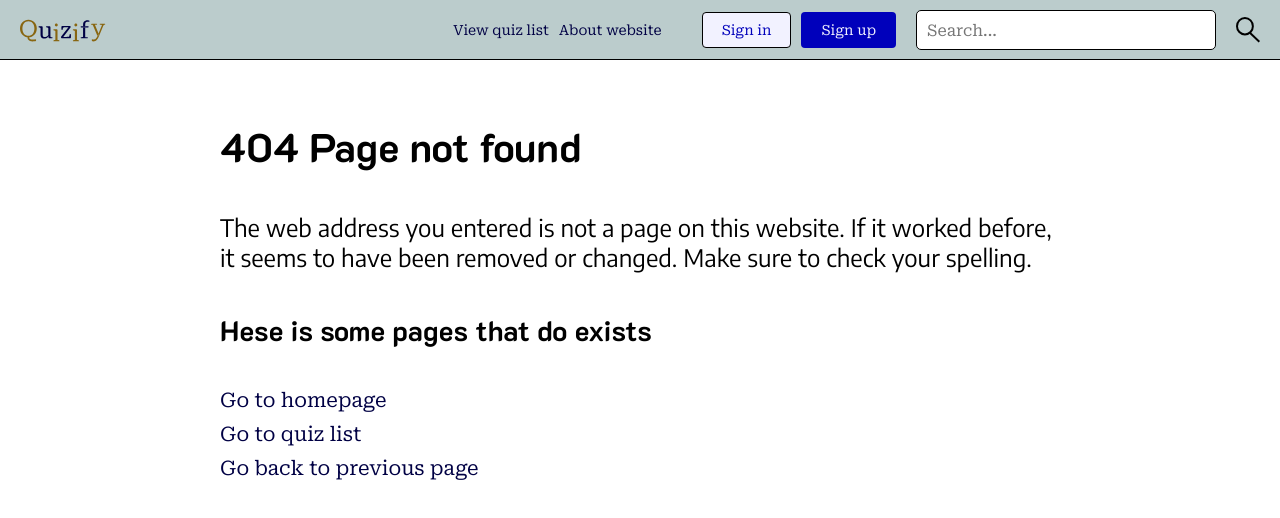
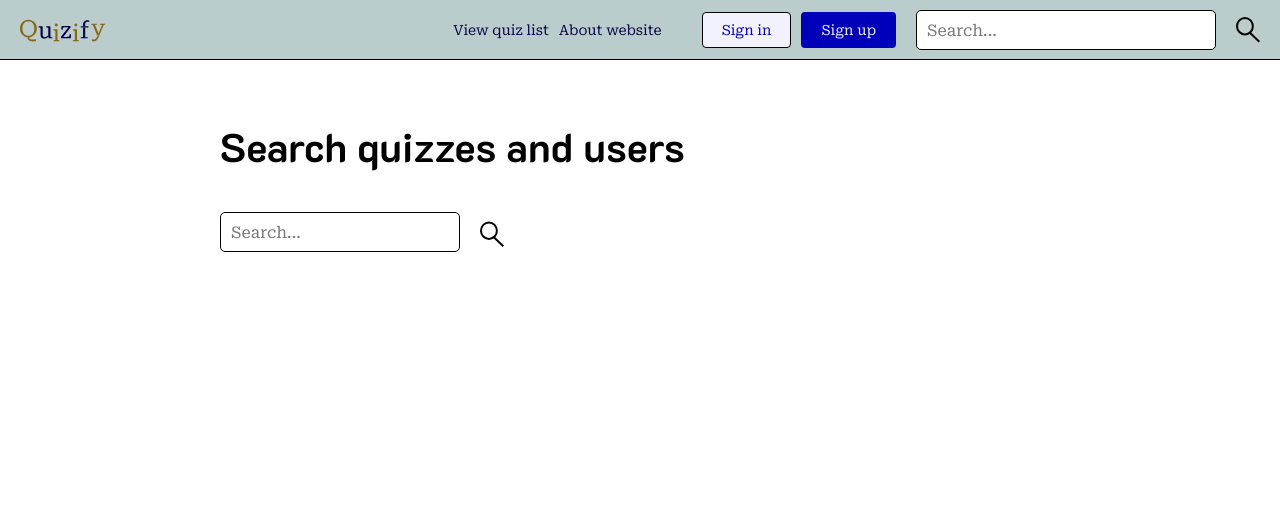
Before and after one commit to Laufox/quizify, a React (Vite) app: page /search in a window 1280 px wide. Shown: the top 518 px of the page. Built offline with nearby package versions, Linux system fonts and the light colour scheme; no server answers.

Commit message:
Sets up framwork for search page

```diff
--- a/src/App.tsx
+++ b/src/App.tsx
@@ -56,7 +56,7 @@ function App() {
                     <Route path='/profile/:uid' element={<ProfilePage />} />
                     <Route path='/updateprofile/:uid' element={<UpdateProfilePage />} />
 
-                    <Route path='/search/:query' element={<SearchPage />} />
+                    <Route path='/search' element={<SearchPage />} />
                 </Routes>
             </div>
         </div>
--- a/src/components/Navigation.tsx
+++ b/src/components/Navigation.tsx
@@ -66,7 +66,7 @@ const Navigaion = () => {
         // Close dropdown menu
         setIsMenuOpen(false)
         // Go to search page
-        navigate(`/search/${searchTerm}`)
+        navigate(`/search?query=${searchTerm}`)
 
     }
 
--- a/src/components/SearchForm.tsx
+++ b/src/components/SearchForm.tsx
@@ -11,10 +11,11 @@ import { useRef } from 'react'
 import searchIcon from '../assets/icons/search-icon.svg'
 
 interface Props {
-    onSearch: (e: any, ref: React.RefObject<HTMLInputElement>) => void
+    onSearch: (e: any, ref: React.RefObject<HTMLInputElement>) => void,
+    defaultValue ?: string
 }
 
-const SearchForm = ({onSearch} : Props) => {
+const SearchForm = ({onSearch, defaultValue = ''} : Props) => {
 
     // Variable to hold text entered in search input field
     const searchInput = useRef<HTMLInputElement>(null)
@@ -31,6 +32,7 @@ const SearchForm = ({onSearch} : Props) => {
                 className='nav-search'
                 ref={searchInput}
                 role="search"
+                defaultValue={defaultValue}
             />
             <img
                 src={searchIcon}
--- a/src/pages/SearchPage.tsx
+++ b/src/pages/SearchPage.tsx
@@ -1,6 +1,69 @@
+import { useState, useEffect } from 'react'
+import { useParams, Link, useSearchParams } from 'react-router-dom'
+import SearchForm from "../components/SearchForm"
+
 const SearchPage = () => {
+
+    // const { query } = useParams()
+
+    const [searchparams, setSearchParams] = useSearchParams()
+
+    const [searchQuery, setSearchQuery] = useState('')
+
+    const handleSearch = (e: any, ref: React.RefObject<HTMLInputElement>) => {
+
+        // Prevent default form behaviour
+        e.preventDefault()
+
+        // If no search entry was given, return and do nothing
+        if (!ref.current?.value) {
+            return
+        }
+
+        // Remove trailing whitespace from search entry and save result to variable
+        const searchTerm = ref.current.value.trim()
+
+        setSearchParams({query: searchTerm})
+
+    }
+
+    useEffect(() => {
+
+        if (!searchQuery) {
+            return
+        }
+
+        // Get search result from authContext
+
+    }, [searchQuery])
+
+    useEffect(() => {
+
+        let query = searchparams.get("query")
+
+        if (!query) {
+            return
+        }
+
+        setSearchQuery(query.trim())
+
+    }, [searchparams])
+
     return (
-        <p>Search for quiz or user</p>
+        <div className="page-container">
+            <h1>Search quizzes and users</h1>
+
+            <SearchForm onSearch={handleSearch} defaultValue={searchparams.get("query") ?? ''} />
+
+            {
+                searchQuery && (
+                    <div className='search-results-container'>
+                        <h2>Showing results for {searchQuery}</h2>
+                    </div>
+                )
+            }
+
+        </div>
     )
 }
 
```
